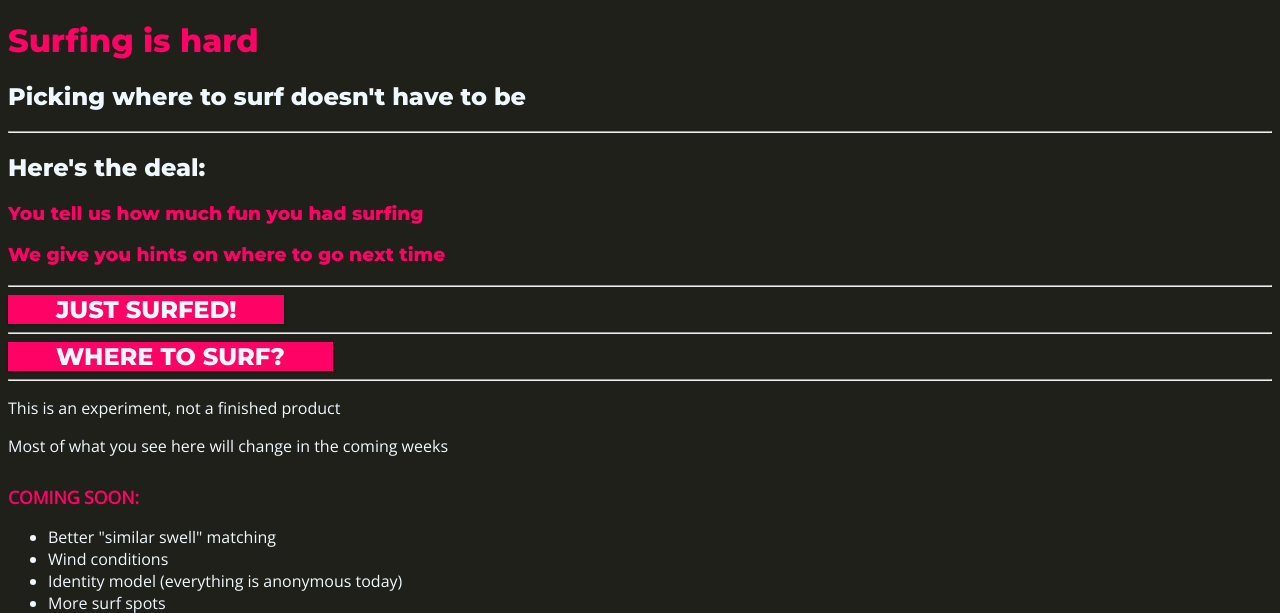
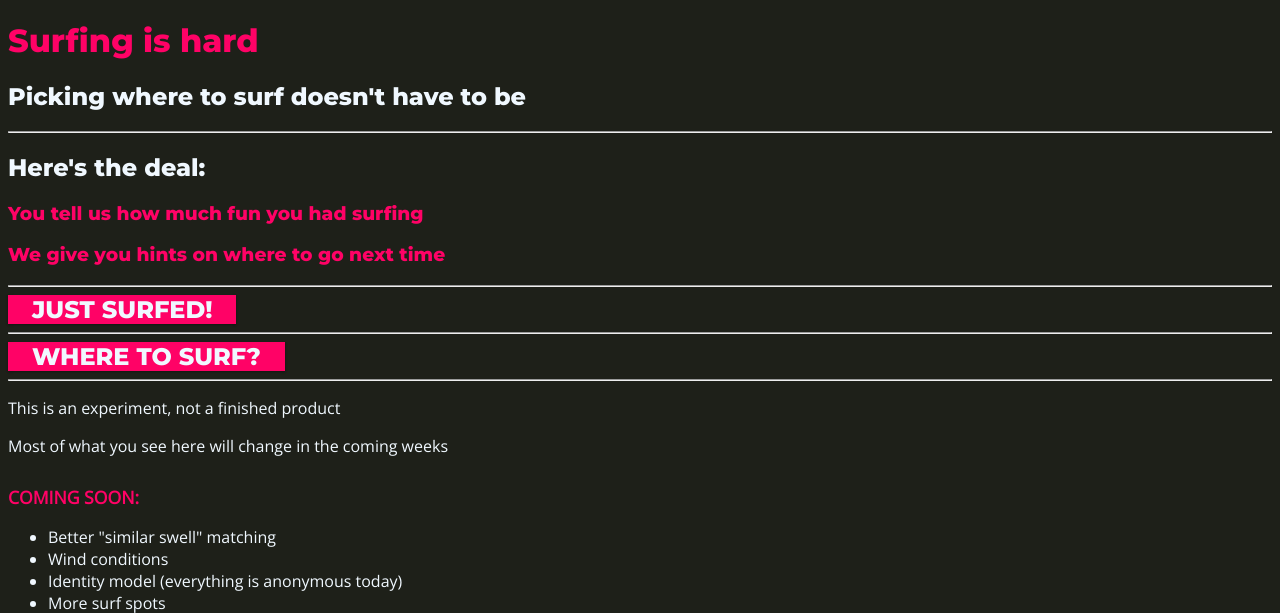
Before and after one commit to kremerica/surfiq, a Django app: page /surfinfo/ in a window 1280 px wide. Shown: the top 613 px of the page. Run offline with Django 3.2, Linux system fonts and the light colour scheme; parts of the project's set-up code (start-up, migrations or seed data) failed here and were passed over.

Commit message:
Fixed style issue with overflowing button text

```diff
--- a/surfinfo/static/surfinfo/style.css
+++ b/surfinfo/static/surfinfo/style.css
@@ -50,8 +50,8 @@ input[type=submit], .primary_button {
     color: var(--font_color);
     border-style: none;
     box-shadow: 0 1px 3px rgba(0,0,0,0.12), 0 1px 2px rgba(0,0,0,0.24);
-    padding-left: 2em;
-    padding-right: 2em;
+    padding-left: 1em;
+    padding-right: 1em;
 
     text-decoration: none;
     -webkit-appearance: none;
@@ -65,8 +65,8 @@ input[type=submit], .primary_button {
     color: var(--background_color);
     border-style: none;
     box-shadow: 0 1px 3px rgba(0,0,0,0.12), 0 1px 2px rgba(0,0,0,0.24);
-    padding-left: 2em;
-    padding-right: 2em;
+    padding-left: 1em;
+    padding-right: 1em;
 
     text-decoration: none;
     -webkit-appearance: none;
--- a/surfinfo/templates/surfinfo/getmatchingsessionlist.html
+++ b/surfinfo/templates/surfinfo/getmatchingsessionlist.html
@@ -25,7 +25,7 @@
             <li class="list_section_header">{{ each.spotName }}</li>
             <ul>
                 <li>{{ each.timeIn|timezone:surftimezone|date:"M j, Y g:i A" }} - {{ each.timeOut|timezone:surftimezone|date:"g:i A" }}</li>
-                <li>Score: {{ each.surfScore|floatformat:1 }} out of 5</li>
+                <li>Score: {{ each.surfScore|floatformat:0 }} out of 5</li>
                 <li>Wave count: {{ each.waveCount|floatformat:0 }}</li>
                 <li>Swells</li>
                 {% for swell in each.swells.all %}
```
